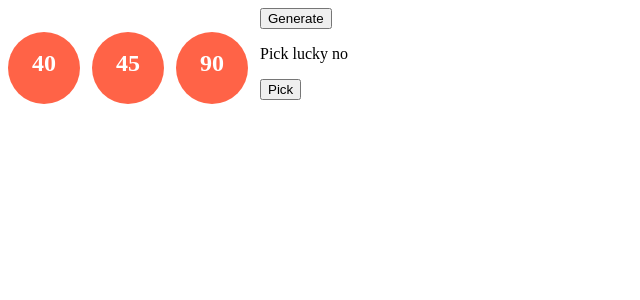
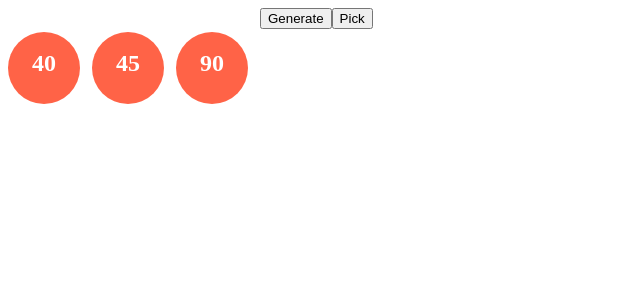
Before and after one commit to bipon68/react-practice, a React (Vite) app: page / in a window 1280 px wide. Shown: the top 300 px of the page, without its empty margins (0-640 px from the left). Built offline with nearby package versions, Linux system fonts and the light colour scheme.

Commit message:
#1 luckyno off if null

```diff
--- a/src/components/PickLucky.js
+++ b/src/components/PickLucky.js
@@ -7,7 +7,7 @@ import React from 'react'
      }
     return (
         <React.Fragment>
-            <p>Pick lucky no {props.luckyNum}</p>
+            {props.luckyNum && <p>Pick lucky no {props.luckyNum}</p>}
             <button onClick={handlePickRandom}>Pick</button>
         </React.Fragment>
     )
```
